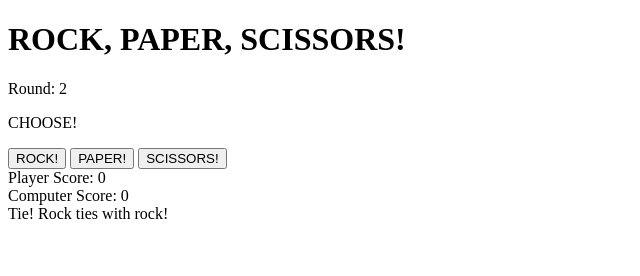
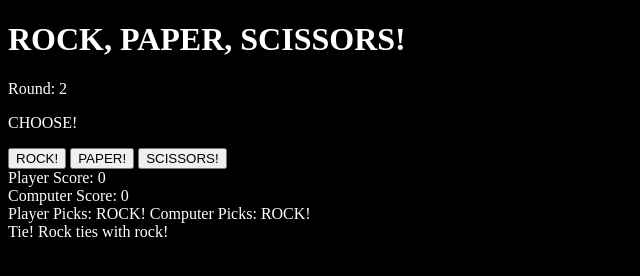
Before and after one commit to SlimeGoblin/RockPaperScissors, a plain HTML site: page index.html in a window 1280 px wide. Both pictures are taken after a click on the button "ROCK!". Shown: the whole page, without its empty margins (0-640 px from the left). Drawn offline with Linux system fonts and the light colour scheme.

Commit message:
Complete but Ugly

```diff
--- a/index.html
+++ b/index.html
@@ -6,6 +6,9 @@
     <meta charset="UTF-8">
     <meta http-equiv="X-UA-Compatible" content="IE=edge">
     <meta name="viewport" content="width=device-width, initial-scale=1.0">
+
+    <link rel = "stylesheet" href = style.css>
+
     <title>Rock Paper Scissors</title>
 </head>
 <body>
--- a/java.js
+++ b/java.js
@@ -157,7 +157,8 @@ function playRound(playerPick,computerPick){
 
     /* DOM Manip; Show Player Score */
 
-    const contain = document.querySelector("#scoreContainer")
+
+    const scoreContain = document.querySelector("#scoreContainer")
 
 
 
@@ -165,18 +166,25 @@ function playRound(playerPick,computerPick){
     displayPlayerScore.classList.add(`playerScore`)
     displayPlayerScore.textContent = `Player Score: ${playerScore}`
 
-    while (contain.firstChild) {
-        contain.removeChild(contain.firstChild);
+    while (scoreContain.firstChild) {
+        scoreContain.removeChild(scoreContain.firstChild);
     }
 
-    contain.appendChild(displayPlayerScore)
+    scoreContain.appendChild(displayPlayerScore)
 
     /* DOM Manip; Show Computer Score */
 
     const displayComputerScore = document.createElement('div')
     displayComputerScore.classList.add(`computerScore`)
     displayComputerScore.textContent = `Computer Score: ${computerScore}`
-    contain.appendChild(displayComputerScore)
+    scoreContain.appendChild(displayComputerScore)
+
+    /* DOM Manip; Show Each Pick */
+
+    const showPick = document.createElement('div')
+    showPick.textContent = `Player Picks: ${playerPick} Computer Picks: ${computerPick}`
+    scoreContain.appendChild(showPick)
+
 
     /* DOM Manip; Show Result */
 
--- a/style.css
+++ b/style.css
@@ -1 +1,6 @@
 /* DONE! */
+
+body {
+    background-color: black;
+    color: white;
+}
```
